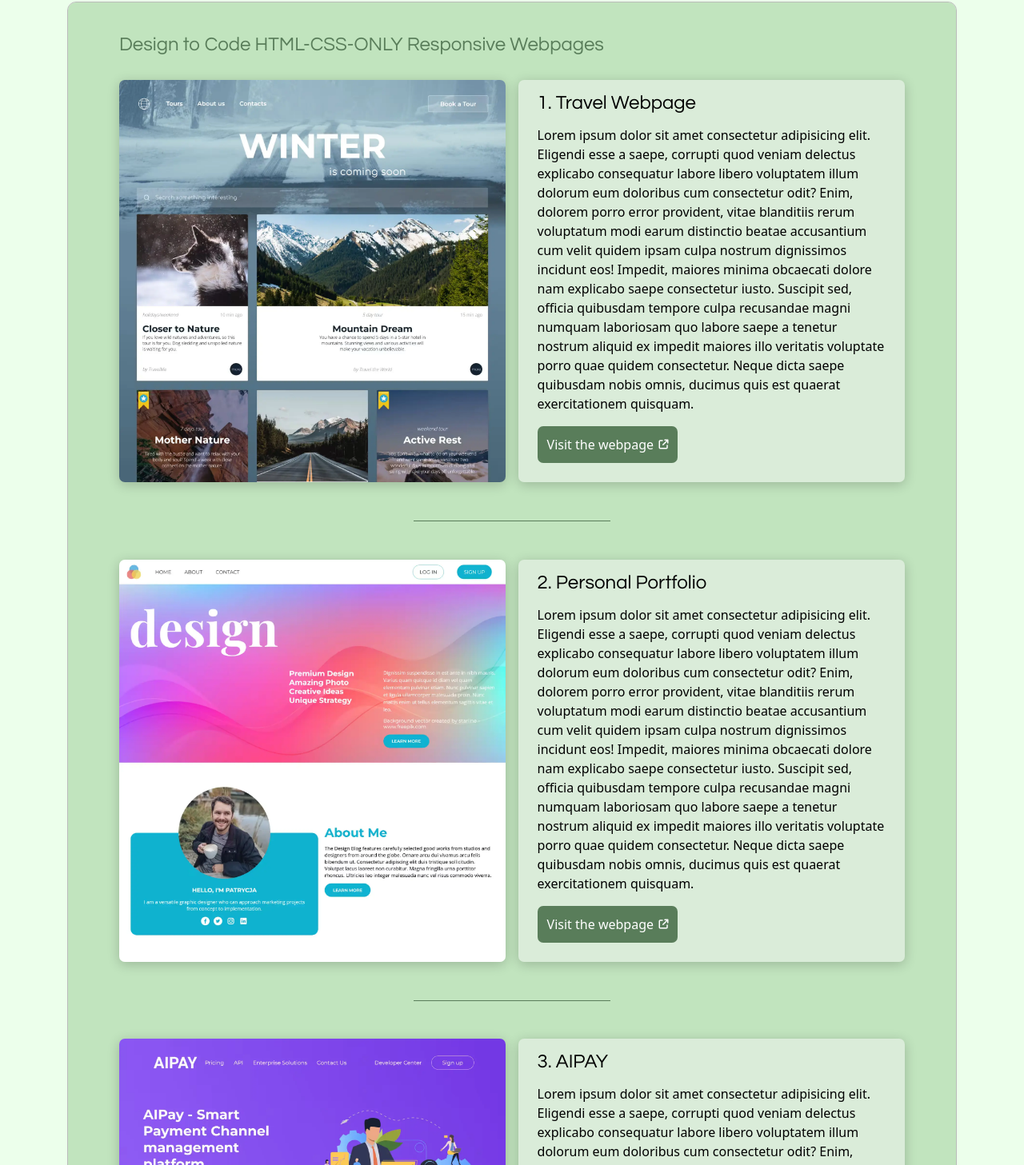
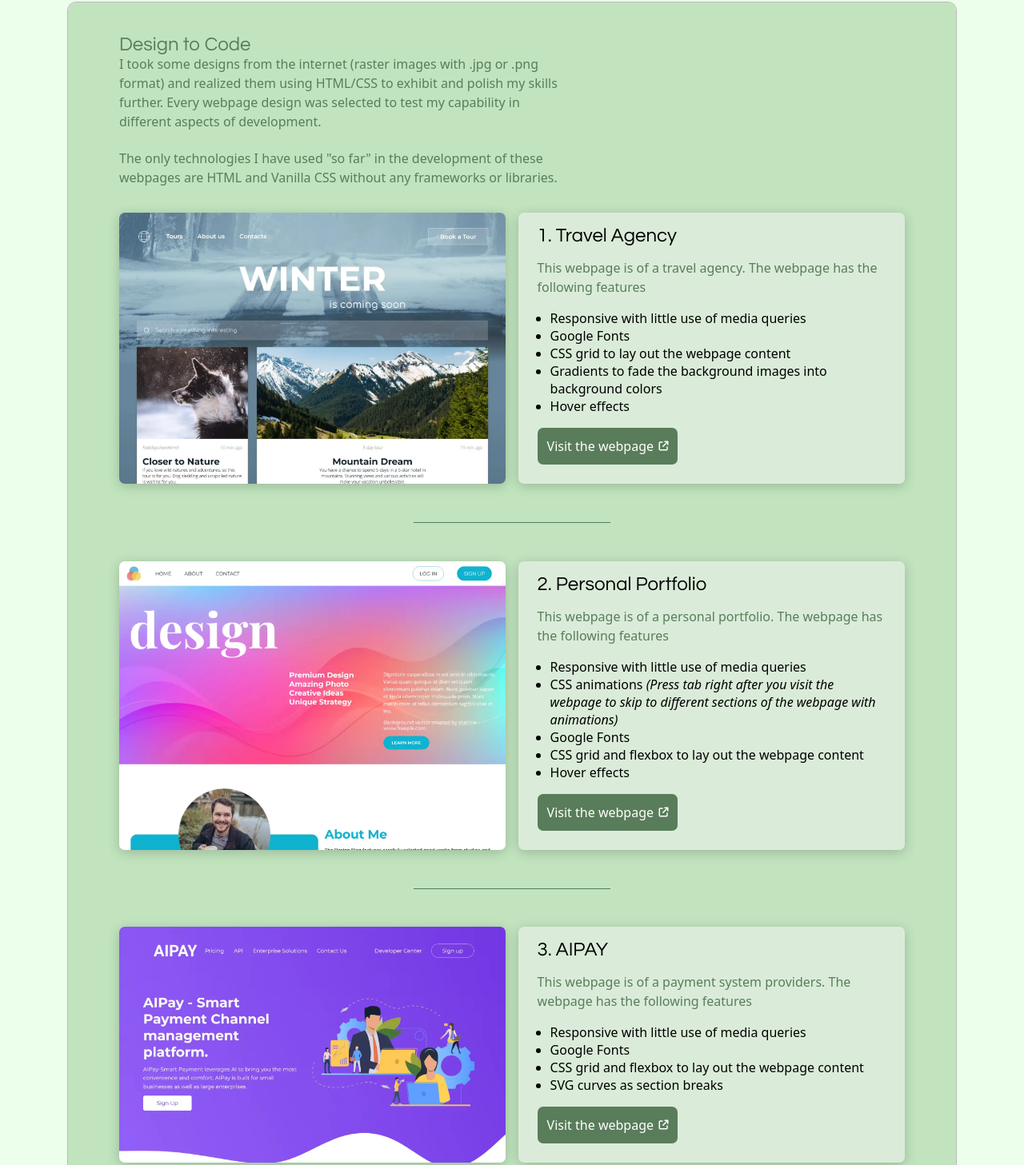
Before and after one commit to irfantayyib07/responsive-webpages, a plain HTML site: page index.html in a window 1280 px wide. Shown: the part 273-1730 px from the top of the page at 80% size. Drawn offline with Linux system fonts and the light colour scheme.

Commit message:
formatted and controlled cached

```diff
--- a/index.html
+++ b/index.html
@@ -4,6 +4,13 @@
 <head>
  <meta charset="UTF-8">
  <meta name="viewport" content="width=device-width, initial-scale=1.0">
+ <!-- CACHE -->
+ <meta http-equiv="cache-control" content="max-age=0" />
+ <meta http-equiv="cache-control" content="no-cache" />
+ <meta http-equiv="expires" content="0" />
+ <meta http-equiv="expires" content="Tue, 01 Jan 1980 1:00:00 GMT" />
+ <meta http-equiv="pragma" content="no-cache" />
+ <!--  -->
  <link rel="stylesheet" href="style.css">
  <link rel="stylesheet" href="https://cdnjs.cloudflare.com/ajax/libs/font-awesome/6.5.1/css/all.min.css"
   integrity="sha512-DTOQO9RWCH3ppGqcWaEA1BIZOC6xxalwEsw9c2QQeAIftl+Vegovlnee1c9QX4TctnWMn13TZye+giMm8e2LwA=="
@@ -25,7 +32,15 @@
   <!-- Article Section -->
 
   <section class="article-section">
-   <h1 class="article-section-title">Design to Code HTML-CSS-ONLY Responsive Webpages</h1>
+   <div class="article-section-intro">
+    <h1 class="article-section-title">Design to Code</h1>
+    <p>I took some designs from the internet (raster images with .jpg or .png format) and realized them using HTML/CSS
+     to exhibit and polish my skills further. Every webpage design was selected to test my capability in different
+     aspects of development.</p>
+    <br>
+    <p>The only technologies I have used "so far" in the development of these webpages are HTML and Vanilla CSS without
+     any frameworks or libraries.</p>
+   </div>
 
    <div class="webpage-articles">
     <article class="webpage-article article-first">
@@ -36,16 +51,19 @@
        src="./assets/images/Travel Webpage.png" alt="Travel webpage preview" />
      </div>
      <div class="webpage-article-content">
-      <h2>1. Travel Webpage</h2>
-      <p>Lorem ipsum dolor sit amet consectetur adipisicing elit. Eligendi esse a saepe, corrupti quod veniam delectus
-       explicabo consequatur labore libero voluptatem illum dolorum eum doloribus cum consectetur odit? Enim, dolorem
-       porro error provident, vitae blanditiis rerum voluptatum modi earum distinctio beatae accusantium cum velit
-       quidem
-       ipsam culpa nostrum dignissimos incidunt eos! Impedit, maiores minima obcaecati dolore nam explicabo saepe
-       consectetur iusto. Suscipit sed, officia quibusdam tempore culpa recusandae magni numquam laboriosam quo labore
-       saepe a tenetur nostrum aliquid ex impedit maiores illo veritatis voluptate porro quae quidem consectetur. Neque
-       dicta saepe quibusdam nobis omnis, ducimus quis est quaerat exercitationem quisquam.</p>
-      <a href="https://travelagency-1-it.web.app" target="_blank" class="btn">Visit the webpage <i class="fa-solid fa-arrow-up-right-from-square"></i></a>
+      <h2>1. Travel Agency</h2>
+      <p>
+       This webpage is of a travel agency. The webpage has the following features
+      </p>
+      <ul>
+       <li>Responsive with little use of media queries</li>
+       <li>Google Fonts</li>
+       <li>CSS grid to lay out the webpage content</li>
+       <li>Gradients to fade the background images into background colors</li>
+       <li>Hover effects</li>
+      </ul>
+      <a href="https://travelagency-1-it.web.app" target="_blank" class="btn">Visit the webpage <i
+        class="fa-solid fa-arrow-up-right-from-square"></i></a>
      </div>
     </article>
 
@@ -59,15 +77,19 @@
      </div>
      <div class="webpage-article-content">
       <h2>2. Personal Portfolio</h2>
-      <p>Lorem ipsum dolor sit amet consectetur adipisicing elit. Eligendi esse a saepe, corrupti quod veniam delectus
-       explicabo consequatur labore libero voluptatem illum dolorum eum doloribus cum consectetur odit? Enim, dolorem
-       porro error provident, vitae blanditiis rerum voluptatum modi earum distinctio beatae accusantium cum velit
-       quidem
-       ipsam culpa nostrum dignissimos incidunt eos! Impedit, maiores minima obcaecati dolore nam explicabo saepe
-       consectetur iusto. Suscipit sed, officia quibusdam tempore culpa recusandae magni numquam laboriosam quo labore
-       saepe a tenetur nostrum aliquid ex impedit maiores illo veritatis voluptate porro quae quidem consectetur. Neque
-       dicta saepe quibusdam nobis omnis, ducimus quis est quaerat exercitationem quisquam.</p>
-      <a href="https://personalportfolio-2-it.web.app" target="_blank" class="btn">Visit the webpage <i class="fa-solid fa-arrow-up-right-from-square"></i></a>
+      <p>
+       This webpage is of a personal portfolio. The webpage has the following features
+      </p>
+      <ul>
+       <li>Responsive with little use of media queries</li>
+       <li>CSS animations <i>(Press tab right after you visit the webpage to skip to different sections of the webpage
+         with animations)</i></li>
+       <li>Google Fonts</li>
+       <li>CSS grid and flexbox to lay out the webpage content</li>
+       <li>Hover effects</li>
+      </ul>
+      <a href="https://personalportfolio-2-it.web.app" target="_blank" class="btn">Visit the webpage <i
+        class="fa-solid fa-arrow-up-right-from-square"></i></a>
      </div>
     </article>
 
@@ -82,15 +104,17 @@
      </div>
      <div class="webpage-article-content">
       <h2>3. AIPAY</h2>
-      <p>Lorem ipsum dolor sit amet consectetur adipisicing elit. Eligendi esse a saepe, corrupti quod veniam delectus
-       explicabo consequatur labore libero voluptatem illum dolorum eum doloribus cum consectetur odit? Enim, dolorem
-       porro error provident, vitae blanditiis rerum voluptatum modi earum distinctio beatae accusantium cum velit
-       quidem
-       ipsam culpa nostrum dignissimos incidunt eos! Impedit, maiores minima obcaecati dolore nam explicabo saepe
-       consectetur iusto. Suscipit sed, officia quibusdam tempore culpa recusandae magni numquam laboriosam quo labore
-       saepe a tenetur nostrum aliquid ex impedit maiores illo veritatis voluptate porro quae quidem consectetur. Neque
-       dicta saepe quibusdam nobis omnis, ducimus quis est quaerat exercitationem quisquam.</p>
-      <a href="https://aipay-3-it.web.app" target="_blank" class="btn">Visit the webpage <i class="fa-solid fa-arrow-up-right-from-square"></i></a>
+      <p>
+       This webpage is of a payment system providers. The webpage has the following features
+      </p>
+      <ul>
+       <li>Responsive with little use of media queries</li>
+       <li>Google Fonts</li>
+       <li>CSS grid and flexbox to lay out the webpage content</li>
+       <li>SVG curves as section breaks</li>
+      </ul>
+      <a href="https://aipay-3-it.web.app" target="_blank" class="btn">Visit the webpage <i
+        class="fa-solid fa-arrow-up-right-from-square"></i></a>
      </div>
     </article>
 
@@ -105,21 +129,27 @@
      </div>
      <div class="webpage-article-content">
       <h2>4. FastnD</h2>
-      <p>Lorem ipsum dolor sit amet consectetur adipisicing elit. Eligendi esse a saepe, corrupti quod veniam delectus
-       explicabo consequatur labore libero voluptatem illum dolorum eum doloribus cum consectetur odit? Enim, dolorem
-       porro error provident, vitae blanditiis rerum voluptatum modi earum distinctio beatae accusantium cum velit
-       quidem
-       ipsam culpa nostrum dignissimos incidunt eos! Impedit, maiores minima obcaecati dolore nam explicabo saepe
-       consectetur iusto. Suscipit sed, officia quibusdam tempore culpa recusandae magni numquam laboriosam quo labore
-       saepe a tenetur nostrum aliquid ex impedit maiores illo veritatis voluptate porro quae quidem consectetur. Neque
-       dicta saepe quibusdam nobis omnis, ducimus quis est quaerat exercitationem quisquam.</p>
-      <a href="https://fastnd-4-it.web.app" target="_blank" class="btn">Visit the webpage <i class="fa-solid fa-arrow-up-right-from-square"></i></a>
+      <p>
+       This webpage is of a restaurant/delivery services. The webpage has the following features
+      </p>
+      <ul>
+       <li>Responsive with little use of media queries</li>
+       <li>Google Fonts</li>
+       <li>CSS grid and flexbox to lay out the webpage content</li>
+       <li>SVG clip paths to serve as small background effects</li>
+       <li>SVG blobs as side graphics</li>
+       <li>Small circles as beautifying graphics all over the webpage</li>
+       <li>Menu toggling</li>
+      </ul>
+      <a href="https://fastnd-4-it.web.app" target="_blank" class="btn">Visit the webpage <i
+        class="fa-solid fa-arrow-up-right-from-square"></i></a>
      </div>
     </article>
 
     <hr class="divider" />
 
-    <p id="thank-you">Are these not <span class="stick-together">enough? 🤨</span><span class="new-line">Thank you!</span>
+    <p id="thank-you">Are these not <span class="stick-together">enough? 🤨</span><span class="new-line">Thank
+      you!</span>
     </p>
    </div>
  </div>
--- a/style.css
+++ b/style.css
@@ -26,6 +26,10 @@
  margin: 0;
  padding: 0;
  box-sizing: border-box;
+}
+
+ul {
+ margin-left: 1rem;
 }
 
 /* GENERAL STYLES */
@@ -66,6 +70,8 @@ h1 {
 
 p {
  line-height: 1.5;
+ max-width: 60ch;
+ color: var(--acc-clr);
 }
 
 .circle-img {
@@ -100,7 +106,7 @@ p {
  font-size: 1.5rem;
  font-weight: normal;
  text-align: center;
- margin: -1rem 0 .5em;
+ margin: -1rem auto.5em;
 }
 
 .stick-together {
```
Also changed, not shown: webpages/Webpage1/index.html (+30 -5 lines), webpages/Webpage1/style.css (+29 -13 lines).
